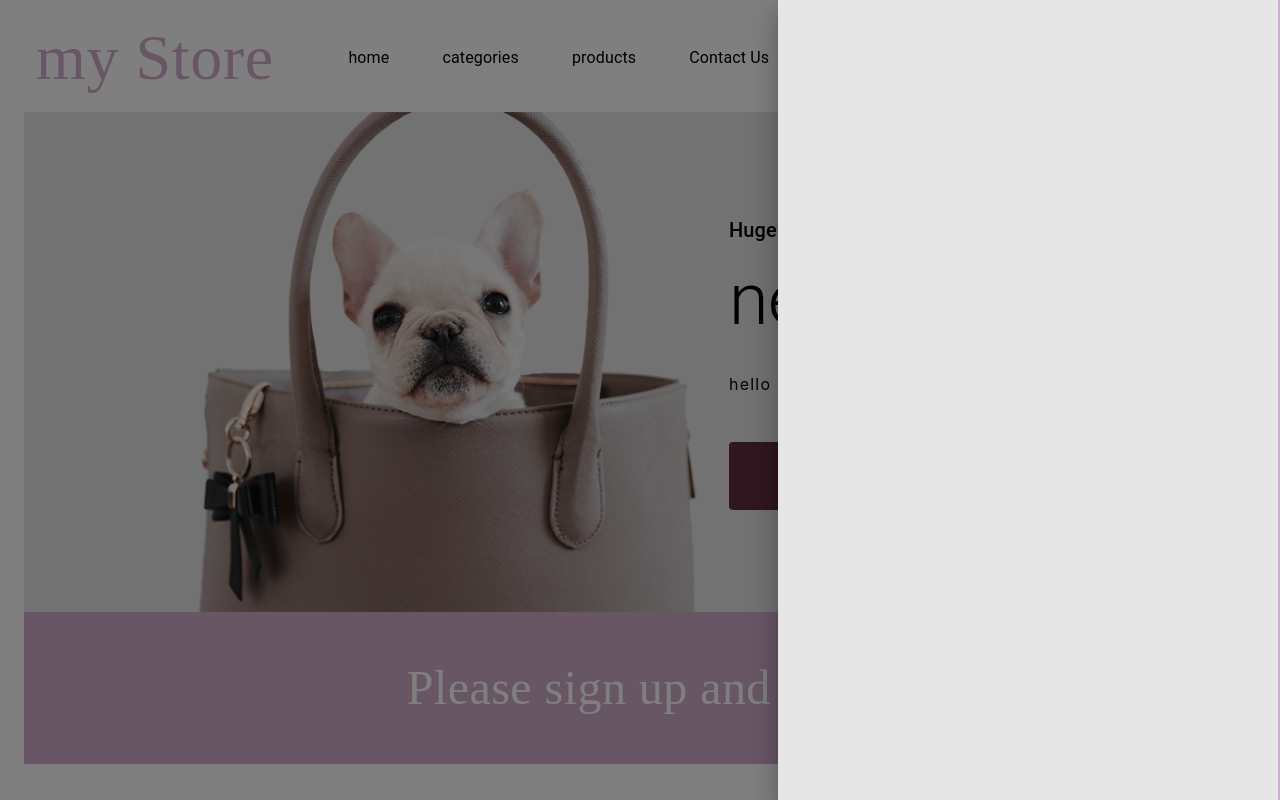
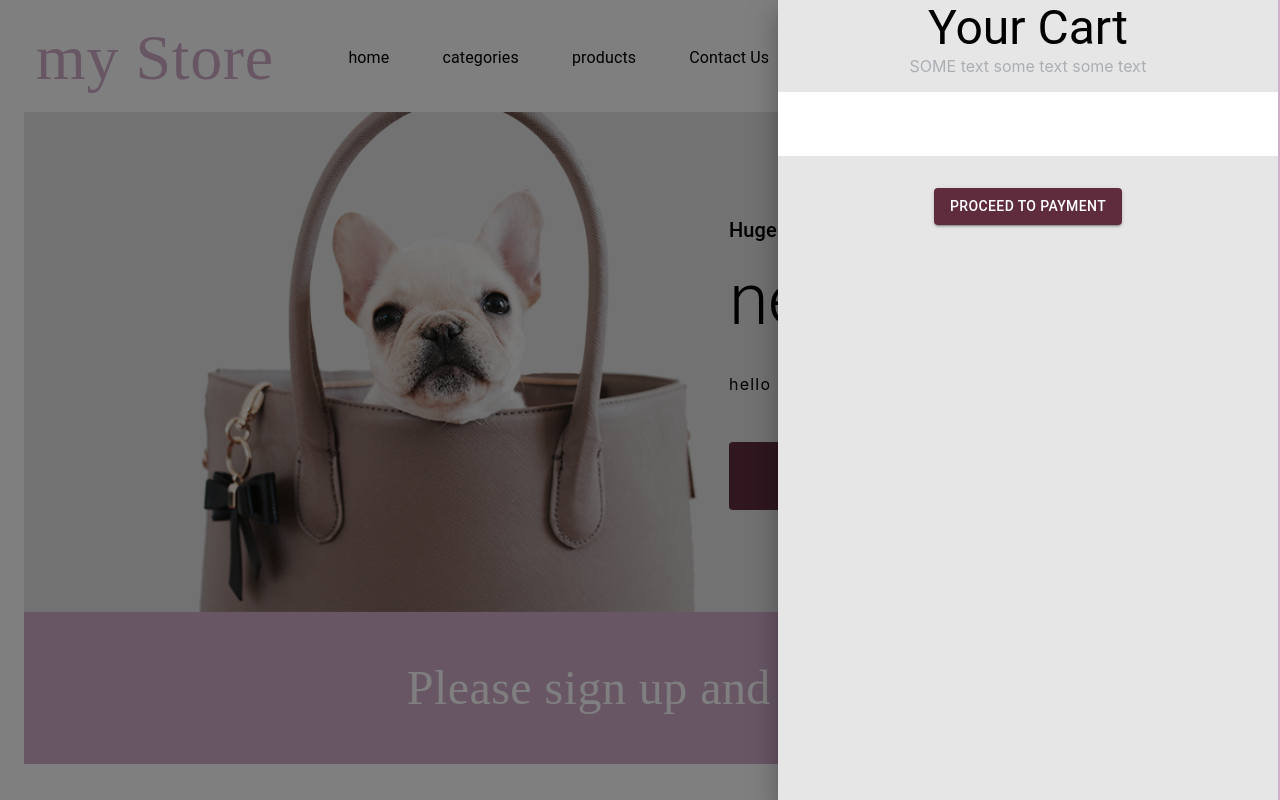
Before and after one commit to ElioHimci/final-project, a React (Create React App) app: page / in a window 1280 px wide. Both pictures are taken after a click on the button 1025 px from the left and 58 px from the top of the page. Shown: the top 800 px of the page. Built offline with nearby package versions, Linux system fonts and the light colour scheme; a web font is replaced by a local one.

Commit message:
shtova tek cart + style + button

```diff
--- a/src/components/cart/index.js
+++ b/src/components/cart/index.js
@@ -1,5 +1,5 @@
 import React from "react";
-import { Avatar, Drawer, useMediaQuery, useTheme } from "@mui/material";
+import { Avatar, Button, Divider, Drawer, Paper, Typography, useMediaQuery, useTheme } from "@mui/material";
 import { Colors } from "../../styles/theme";
 import { useUIContext } from "../../context/ui";
 import { Box } from "@mui/system";
@@ -15,12 +15,20 @@ export default function Cart() {
     cart.map ( item => (
         <Box key = {item.id}>
             <Box
-            display={'flex'}
-            sx= {{pt : 2 , pb: 2}}
-            alignItems = 'start'
-            justifyContent={'space-between'}>
-            <Avatar src= {item.image} sx = {{width : 96 , height : 96}} />
+                display={'flex'}
+                sx= {{pt : 2 , pb: 2}}
+                alignItems = 'start'
+                justifyContent={'space-between'}>
+                <Avatar src= {item.image} sx = {{width : 96 , height : 96 , mr:2}} />
+                <Box display="flex" flexDirection={'column'}>
+                <Typography variant = "h6"> {item.name}</Typography>
+                <Typography variant = "subtitles"> {item.description}</Typography>
+                </Box>
+                <Typography variant = "body1" justifyContent={'end'}>
+                ALL {item.price}
+                </Typography>
             </Box>
+                <Divider variant="inset" />
         </Box>
     ))
 
@@ -38,7 +46,36 @@ export default function Cart() {
             }
         }}
         >
+            <Box
+            sx={{pd : 4 }}
+            display = 'flex'
+            justifyContent={'center'}
+            flexDirection= 'column'
+            alignItems={'center'}
+            >
+                <Typography variant= 'h3' color = {Colors.black}>
+                    Your Cart
+                </Typography>
+                <Typography variant= 'body' color = {Colors.muted}>
+                    SOME text some text some text
+                </Typography>
+
+                <Paper
+                    elevation={0}
+                    sx = {{
+                        mt:2,
+                        width : '90%',
+                        padding : 4,
+                    }}
+                >
+
              {cartContent}
+                </Paper>
+                <Button sx = {{mt : 4}} variant = "contained">
+                    Proceed to payment
+                </Button>
+
+            </Box>
         </Drawer>
     )
 }
```
